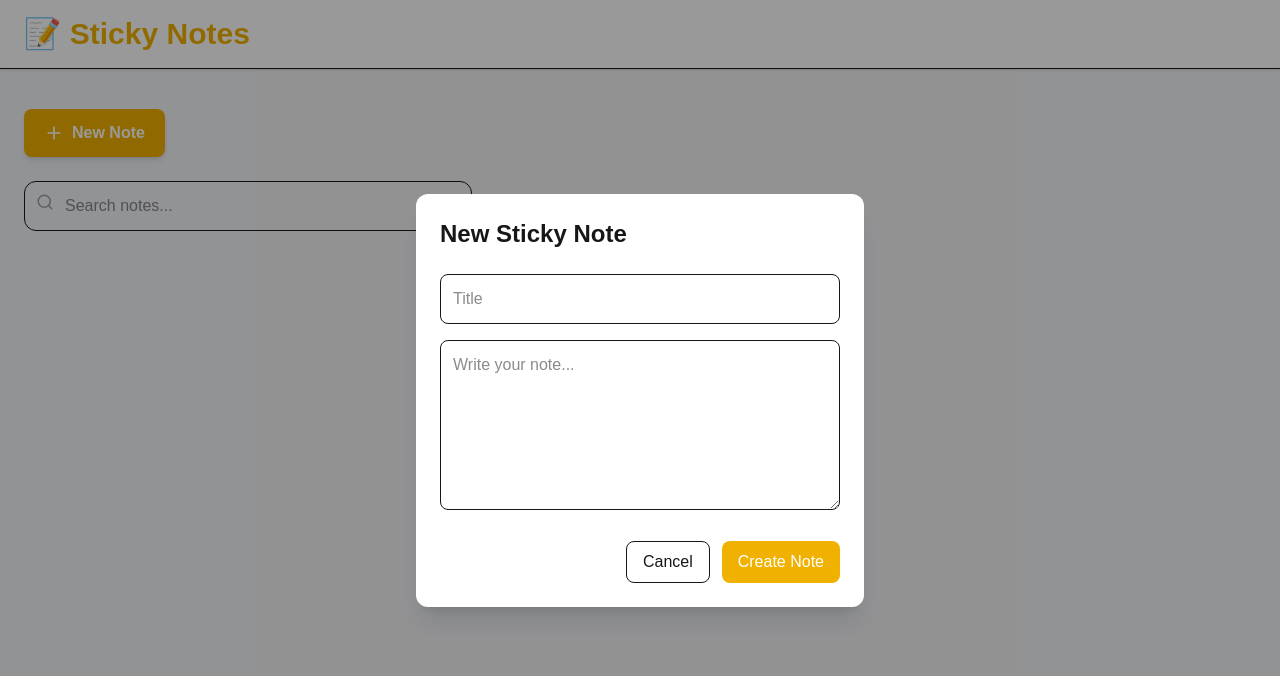
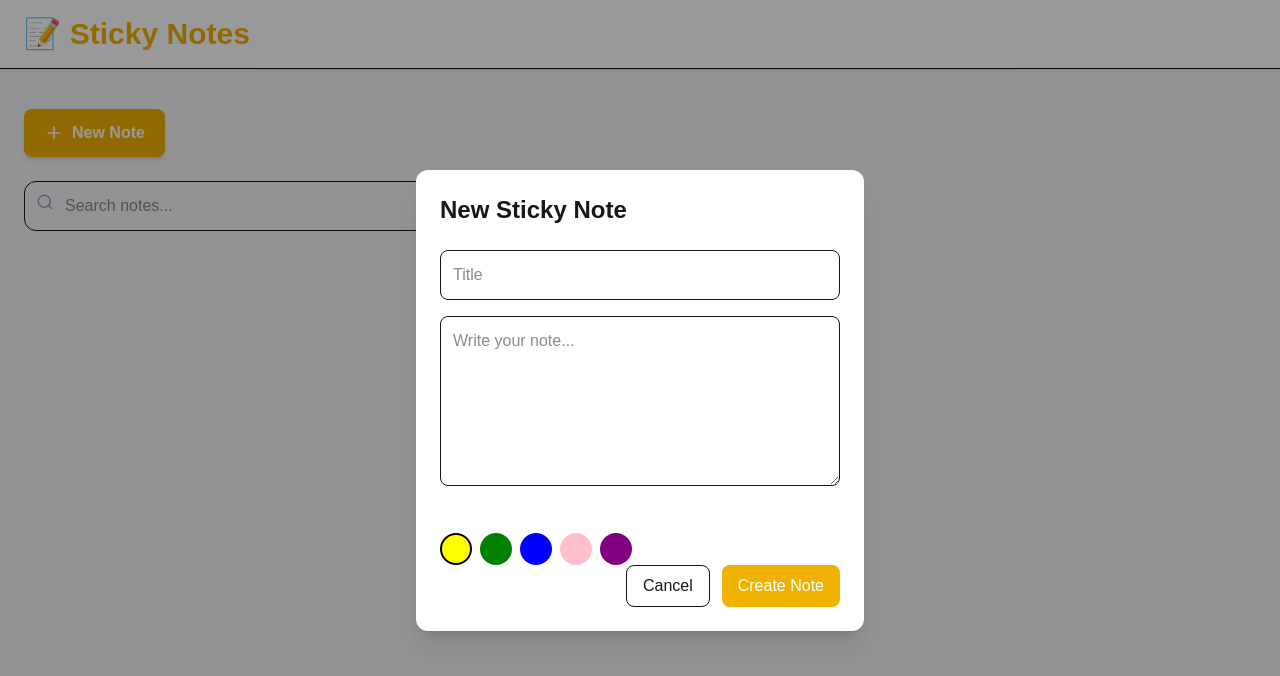
Before and after one commit to soni-k143/StickyNotes, a Next.js app: page / in a window 1280 px wide. Both pictures are taken after a click on the button "New Note". Shown: the top 676 px of the page. Built offline with nearby package versions, Linux system fonts and the light colour scheme.

Commit message:
Implement color picker for note card

```diff
--- a/components/ColorPicker.tsx
+++ b/components/ColorPicker.tsx
@@ -0,0 +1,44 @@
+"use client";
+
+const COLORS = [
+  "yellow",
+  "green",
+  "blue",
+  "pink",
+  "purple",
+];
+
+interface ColorPickerProps {
+  value: string;
+  onChange: (color: string) => void;
+}
+
+export default function ColorPicker({
+  value,
+  onChange,
+}: ColorPickerProps) {
+  return (
+    <div className="mt-4 flex gap-2">
+      {COLORS.map((color) => (
+        <button
+          key={color}
+          onClick={() => onChange(color)}
+          className={`
+            h-8
+            w-8
+            rounded-full
+            border-2
+            ${
+              value === color
+                ? "border-black"
+                : "border-transparent"
+            }
+          `}
+          style={{
+            backgroundColor: color,
+          }}
+        />
+      ))}
+    </div>
+  );
+}
--- a/components/NoteCard.tsx
+++ b/components/NoteCard.tsx
@@ -13,6 +13,13 @@ interface NoteCardProps {
 export default function NoteCard({
   note,
 }: NoteCardProps) {
+  const NOTE_COLORS = {
+    yellow: "#FEF08A",
+    green: "#BBF7D0",
+    blue: "#BFDBFE",
+    pink: "#FBCFE8",
+    purple: "#DDD6FE",
+  };
   const deleteNote = useNotesStore(
     (state) => state.deleteNote
   );
@@ -25,9 +32,13 @@ export default function NoteCard({
     (state) => state.togglePin
   );
   return (
+
     <div
       onClick={() => setSelectedNote(note)}
       className="relative cursor-pointer rounded-xl bg-yellow-200 p-5 shadow-md transition hover:shadow-lg"
+      style={{
+        backgroundColor: NOTE_COLORS[note.color as keyof typeof NOTE_COLORS],
+      }}
     >
       <button
         onClick={(e) => {
--- a/components/NoteForm.tsx
+++ b/components/NoteForm.tsx
@@ -1,7 +1,8 @@
 "use client";
 
 import { useNotesStore } from "@/store/notesStore";
-import { useState } from "react";
+import { useEffect, useState } from "react";
+import ColorPicker from "./ColorPicker";
 
 interface NoteFormProps {
   onClose: () => void;
@@ -24,25 +25,35 @@ export default function NoteForm({
   const [content, setContent] = useState(
     selectedNote?.content ?? ""
   );
+  const [color, setColor] = useState(selectedNote?.color ?? "yellow");
   const isEditing = selectedNote !== null;
+
+  useEffect(() => {
+    console.log("Selected Color:", color);
+  }, [color]);
   const handleSave = () => {
     if (!title.trim()) return;
+
+    console.log({
+      title,
+      content,
+      color,
+    });
 
     if (isEditing) {
       updateNote(
         selectedNote.id,
         title,
-        content
+        content,
+        color
       );
     } else {
-      addNote(title, content);
+      addNote(title, content, color);
     }
 
     setSelectedNote(null);
-
     onClose();
   };
-
   return (
     <div className="fixed inset-0 flex items-center justify-center bg-black/40">
 
@@ -67,6 +78,11 @@ export default function NoteForm({
           onChange={(e) => setContent(e.target.value)}
           placeholder="Write your note..."
           className="mb-6 w-full rounded-lg border p-3"
+        />
+
+        <ColorPicker
+          value={color}
+          onChange={setColor}
         />
 
         <div className="flex justify-end gap-3">
--- a/store/notesStore.ts
+++ b/store/notesStore.ts
@@ -8,12 +8,18 @@ interface NotesState {
 
   selectedNote: Note | null;
 
-  addNote: (title: string, content: string) => void;
+  addNote:
+    (
+    title: string,
+    content: string,
+    color: string
+    ) => void;
 
   updateNote: (
     id: string,
     title: string,
-    content: string
+    content: string,
+    color: string
   ) => void;
 
   deleteNote: (id: string) => void;
@@ -28,15 +34,19 @@ export const useNotesStore = create<NotesState>()(
     (set) => ({
       notes: [],
 
-      addNote: (title, content) => {
-        const newNote: Note = {
+      addNote: (title, content, color) => {
+        console.log("STORE RECEIVED:", color);
+
+        const newNote = {
           id: crypto.randomUUID(),
           title,
           content,
-          color: "#FDE68A",
+          createdAt: Date.now(),
           pinned: false,
-          createdAt: Date.now(),
+          color,
         };
+
+        console.log("NEW NOTE:", newNote);
 
         set((state) => ({
           notes: [...state.notes, newNote],
@@ -51,7 +61,12 @@ export const useNotesStore = create<NotesState>()(
 
       selectedNote: null,
 
-      updateNote: (id, title, content) => {
+      updateNote: (
+        id,
+        title,
+        content,
+        color
+      ) => {
         set((state) => ({
           notes: state.notes.map((note) =>
             note.id === id
@@ -59,6 +74,7 @@ export const useNotesStore = create<NotesState>()(
                   ...note,
                   title,
                   content,
+                  color,
                 }
               : note
           ),
--- a/types/note.ts
+++ b/types/note.ts
@@ -2,7 +2,7 @@ export interface Note {
   id: string;
   title: string;
   content: string;
+  createdAt: number;
+  pinned: boolean;
   color: string;
-  pinned: boolean;
-  createdAt: number;
 }
```
